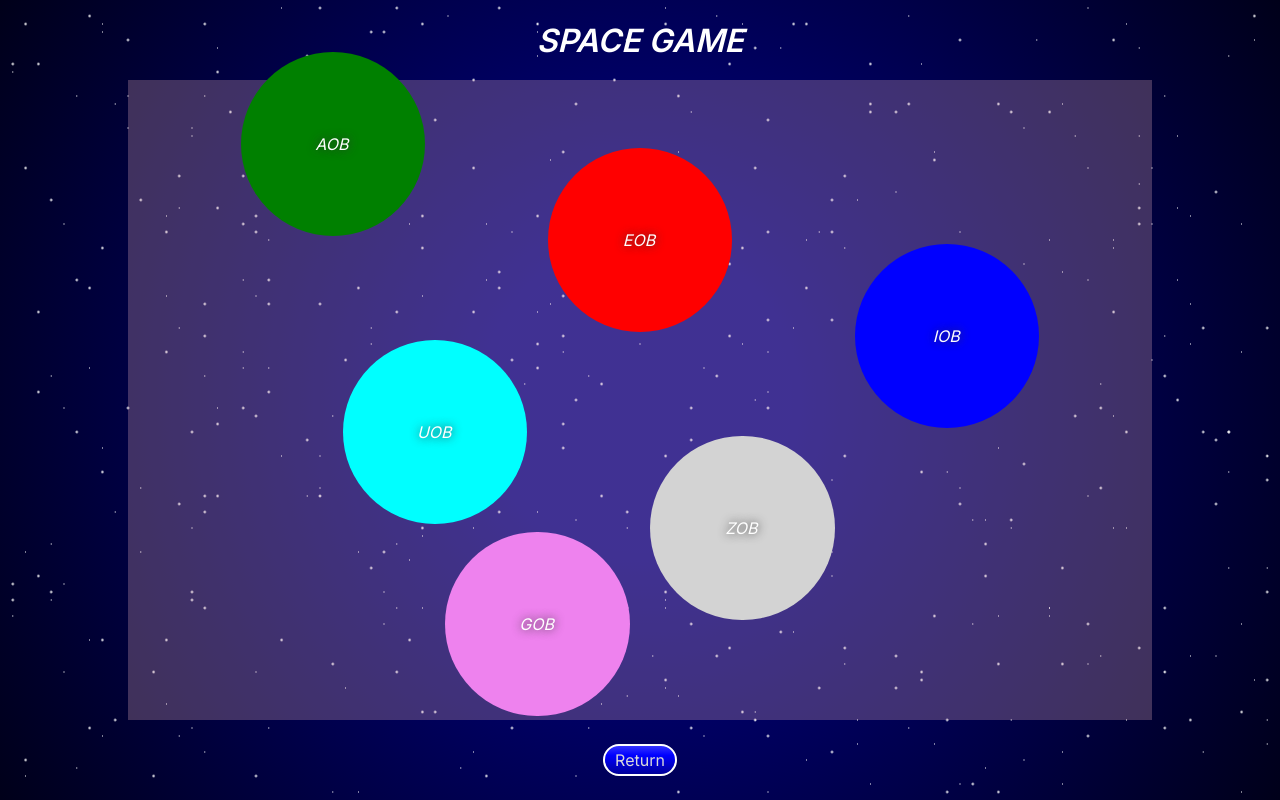
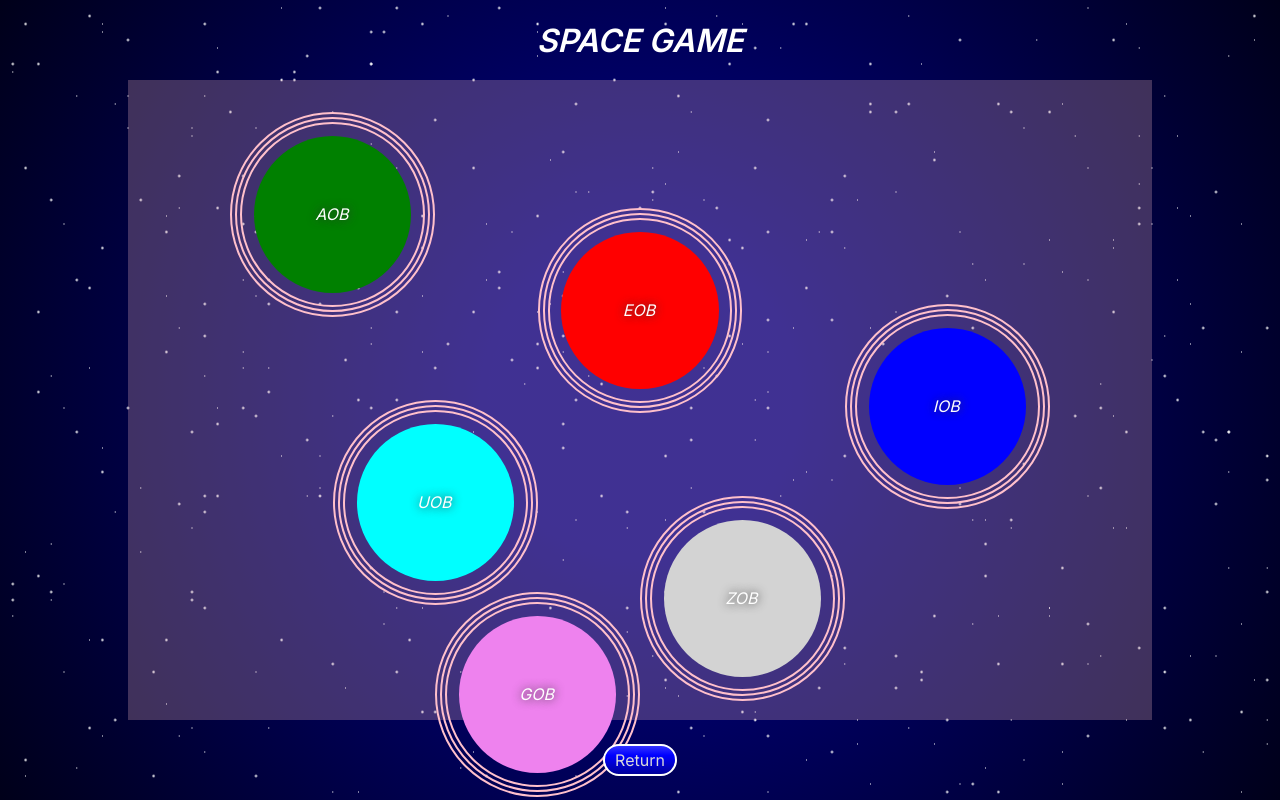
Before and after one commit to franco-ortega/space-game, a Next.js app: page /game in a window 1280 px wide. Built offline with nearby package versions, Linux system fonts and the light colour scheme.

Commit message:
create Ring reusable component to wrap around planet

```diff
--- a/app/components/game/Game.tsx
+++ b/app/components/game/Game.tsx
@@ -2,6 +2,7 @@ import Link from 'next/link';
 import styles from './Game.module.css';
 import LinkButton from '../links/LinkButton';
 import Planet from './planets/Planet';
+import Ring from './planets/Ring';
 
 type Props = {};
 
@@ -12,7 +13,9 @@ function Game({}: Props) {
 				<h1>SPACE GAME</h1>
 			</header>
 			<section>
+				{/* <Ring> */}
 				<Planet name={'Aob'} color={'green'} column={'2 / 4'} row={'2 / 4'} />
+				{/* </Ring> */}
 				<Planet name={'Eob'} color={'red'} column={'5 / 7'} row={'5 / 7'} />
 				<Planet name={'Iob'} color={'blue'} column={'8 / 10'} row={'8 / 10'} />
 				<Planet name={'Uob'} color={'aqua'} column={'3 / 5'} row={'11 / 13'} />
--- a/app/components/game/planets/Planet.module.css
+++ b/app/components/game/planets/Planet.module.css
@@ -1,3 +1,7 @@
+.PlanetWrapper {
+	/* background-color: gold; */
+}
+
 .Planet {
 	background-color: red;
 	border-radius: 100rem;
--- a/app/components/game/planets/Planet.tsx
+++ b/app/components/game/planets/Planet.tsx
@@ -1,4 +1,5 @@
 import styles from './Planet.module.css';
+import Ring from './Ring';
 
 type Props = {
 	name: string;
@@ -10,10 +11,18 @@ type Props = {
 export default function Planet({ name, color, column, row }: Props) {
 	return (
 		<div
-			className={styles.Planet}
-			style={{ backgroundColor: color, gridColumn: column, gridRow: row }}
+			className={styles.PlanetWrapper}
+			style={{ gridColumn: column, gridRow: row }}
 		>
-			<div>{name.toUpperCase()}</div>
+			<Ring>
+				<Ring>
+					<Ring>
+						<div className={styles.Planet} style={{ backgroundColor: color }}>
+							<div>{name.toUpperCase()}</div>
+						</div>
+					</Ring>
+				</Ring>
+			</Ring>
 		</div>
 	);
 }
--- /dev/null
+++ b/app/components/game/planets/Ring.module.css
@@ -0,0 +1,10 @@
+.Ring {
+	/* background-color: hsl(60, 100%, 50%, 0.5); */
+	border-radius: 100rem;
+	width: 100%;
+	aspect-ratio: 1 /1;
+
+	display: flex;
+	align-items: center;
+	justify-content: center;
+}
--- /dev/null
+++ b/app/components/game/planets/Ring.tsx
@@ -0,0 +1,20 @@
+import { ReactNode } from 'react';
+import styles from './Ring.module.css';
+
+type Props = { children: ReactNode };
+
+export default function Ring({ children }: Props) {
+	return (
+		<div
+			className={styles.Ring}
+			style={{
+				borderColor: 'pink',
+				borderWidth: '2px',
+				borderStyle: 'solid',
+				padding: '3px',
+			}}
+		>
+			{children}
+		</div>
+	);
+}
```
